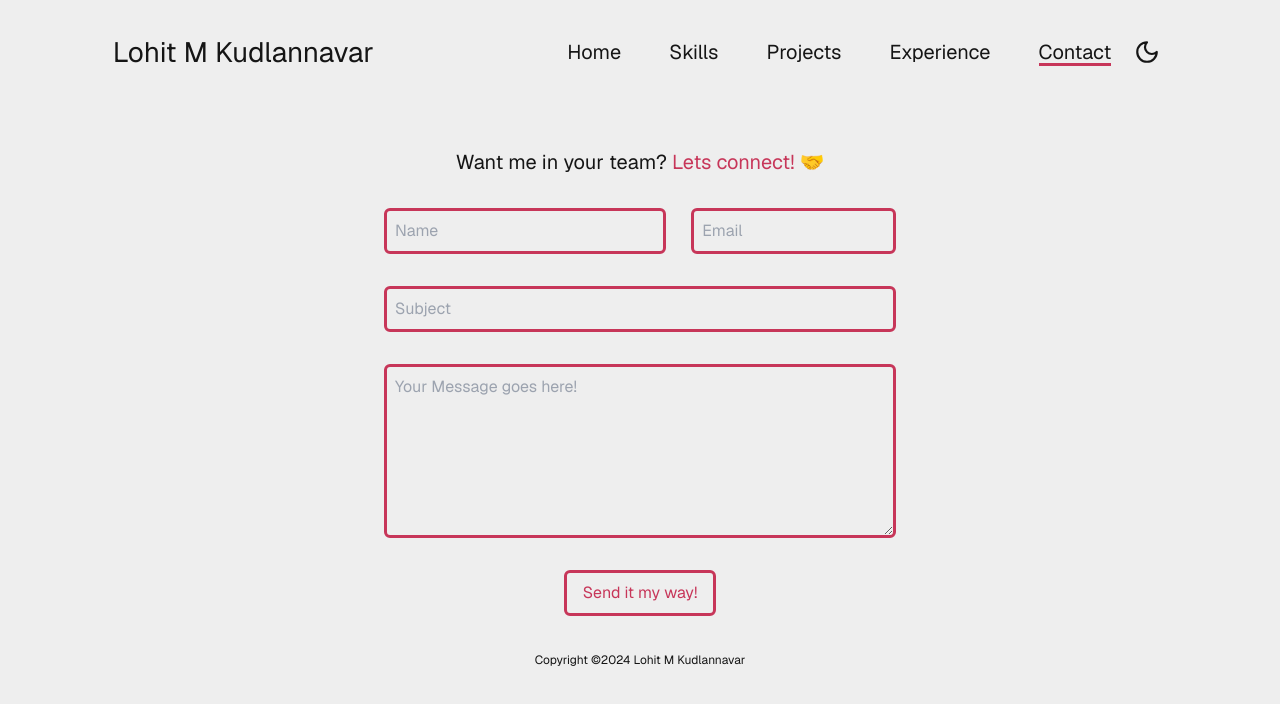
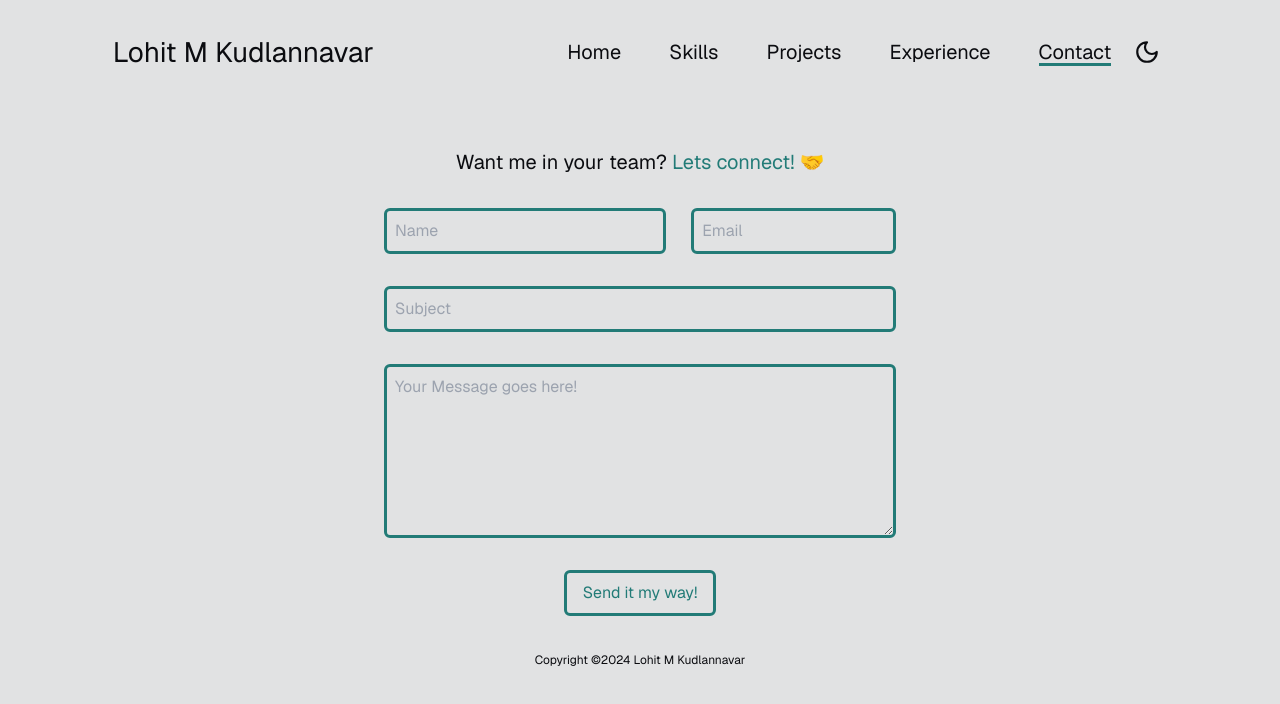
Before and after one commit to Lohit-pro/Portfolio_v2, a Next.js app: page /contact in a window 1280 px wide. Shown: the top 704 px of the page. Built offline with nearby package versions, Linux system fonts and the light colour scheme.

Commit message:
new theme

```diff
--- a/src/app/(routes)/contact/page.tsx
+++ b/src/app/(routes)/contact/page.tsx
@@ -71,7 +71,7 @@ function Contact() {
         </span>
         <div className="flex flex-col md:flex-row md:justify-between w-full">
           <input
-            className={`my-4 md:w-[55%] p-2 border-[3px] hover:shadow-xl shadow-secondary rounded-md outline-none border-secondary focus:dark:border-light focus:border-dark bg-transparent hover:dark:border-light hover:border-dark hover:cursor-pointer transition-all duration-300 ${delay2 ? delay2 : "invisible"}`}
+            className={`my-4 md:w-[55%] p-2 border-[3px] hover:shadow-2xl shadow-secondary rounded-md outline-none border-secondary focus:dark:border-light focus:border-dark bg-transparent hover:dark:border-light hover:border-dark hover:cursor-pointer transition-all duration-300 ${delay2 ? delay2 : "invisible"}`}
             type="text"
             placeholder="Name"
             name="user_name"
@@ -80,7 +80,7 @@ function Contact() {
             required
           />
           <input
-            className={`my-4 md:w-[40%] p-2 border-[3px] hover:shadow-xl shadow-secondary rounded-md outline-none border-secondary focus:dark:border-light focus:border-dark bg-transparent hover:dark:border-light hover:border-dark hover:cursor-pointer transition-all duration-300 ${delay3 ? delay3 : "invisible"}`}
+            className={`my-4 md:w-[40%] p-2 border-[3px] hover:shadow-2xl shadow-secondary rounded-md outline-none border-secondary focus:dark:border-light focus:border-dark bg-transparent hover:dark:border-light hover:border-dark hover:cursor-pointer transition-all duration-300 ${delay3 ? delay3 : "invisible"}`}
             type="email"
             placeholder="Email"
             name="user_email"
@@ -90,7 +90,7 @@ function Contact() {
           />
         </div>
         <input
-          className={`w-full my-4 p-2 border-[3px] hover:shadow-xl shadow-secondary rounded-md outline-none border-secondary focus:dark:border-light focus:border-dark bg-transparent hover:dark:border-light hover:border-dark hover:cursor-pointer transition-all duration-300 ${delay4 ? delay4 : "invisible"}`}
+          className={`w-full my-4 p-2 border-[3px] hover:shadow-2xl shadow-secondary rounded-md outline-none border-secondary focus:dark:border-light focus:border-dark bg-transparent hover:dark:border-light hover:border-dark hover:cursor-pointer transition-all duration-300 ${delay4 ? delay4 : "invisible"}`}
           type="text"
           placeholder="Subject"
           name="subject"
@@ -99,7 +99,7 @@ function Contact() {
           required
         />
         <textarea
-          className={`w-full my-4 p-2 pb-20 md:pb-28 border-[3px] hover:shadow-xl shadow-secondary rounded-md outline-none border-secondary focus:dark:border-light focus:border-dark bg-transparent hover:dark:border-light hover:border-dark hover:cursor-pointer transition-all duration-300 ${delay5 ? delay5 : "invisible"}`}
+          className={`w-full my-4 p-2 pb-20 md:pb-28 border-[3px] hover:shadow-2xl shadow-secondary rounded-md outline-none border-secondary focus:dark:border-light focus:border-dark bg-transparent hover:dark:border-light hover:border-dark hover:cursor-pointer transition-all duration-300 ${delay5 ? delay5 : "invisible"}`}
           placeholder="Your Message goes here!"
           name="message"
           value={message}
@@ -107,7 +107,7 @@ function Contact() {
           required
         />
         <input
-          className={`w-fit my-4 py-2 px-4 border-[3px] hover:shadow-xl shadow-secondary rounded-md outline-none text-secondary hover:text-dark hover:dark:text-light border-secondary focus:dark:border-light focus:border-dark bg-transparent hover:dark:border-light hover:border-dark hover:cursor-pointer transition-all duration-300 ${delay6 ? delay6 : "invisible"}`}
+          className={`w-fit my-4 py-2 px-4 border-[3px] hover:shadow-2xl shadow-secondary rounded-md outline-none text-secondary hover:text-dark hover:dark:text-light border-secondary focus:dark:border-light focus:border-dark bg-transparent hover:dark:border-light hover:border-dark hover:cursor-pointer transition-all duration-300 ${delay6 ? delay6 : "invisible"}`}
           type="submit"
           value="Send it my way!"
           disabled={!name || !userEmail || !message}
--- a/src/app/(routes)/experience/page.tsx
+++ b/src/app/(routes)/experience/page.tsx
@@ -46,7 +46,7 @@ function Experience() {
         {experiences.map((experience, index) => (
           <div
             key={index}
-            className={`experience border-[3px] border-secondary p-2 rounded-lg w-[85%] md:w-[40%] my-4 flex flex-col md:hover:dark:border-light md:hover:border-dark transition-colors duration-300 ${delay[index]}`}
+            className={`experience border-[3px] hover:shadow-2xl shadow-secondary border-secondary p-2 rounded-lg w-[85%] md:w-[40%] my-4 flex flex-col md:hover:dark:border-light md:hover:border-dark transition-colors duration-300 ${delay[index]}`}
           >
             <span className="flex justify-between items-center">
               <div className="role text-secondary md:text-3xl leading-tight">
@@ -77,7 +77,7 @@ function Experience() {
           </div>
         ))}
       </div>
-      <div className="skills_text w-full flex flex-col justify-center items-center text-secondary mb-2 my-2">
+      <div className="skills_text w-full flex flex-col md:flex-row justify-center items-center text-secondary mb-2 my-2">
         Hmm, Could your company name shine here? 🤔&nbsp;{" "}
         <Link href="/contact" className="underline hover:text-blue-500">
           Refer me!
--- a/src/app/_components/HeroSection.tsx
+++ b/src/app/_components/HeroSection.tsx
@@ -27,11 +27,11 @@ function HeroSection() {
           expertise and problem-solving skills to drive success in an
           organization.
         </div>
-        <div className="w-full gap-4 mt-8 md:mt-16 flex justify-center text-start text-xl">
+        <div className="w-full md:gap-8 mt-8 md:my-8 flex justify-center text-start text-xl">
           <Link
             target="_blank"
             href="https://lohit-pro.vercel.app/Resume.pdf"
-            className="flex md:border-[3px] md:border-secondary md:hover:dark:border-light md:hover:border-dark py-2 px-4 text-secondary md:hover:text-dark md:dark:hover:text-light md:hover:cursor-pointer"
+            className="flex md:border-[3px] hover:shadow-2xl shadow-secondary md:border-secondary md:hover:dark:border-light md:hover:border-dark py-2 px-4 text-secondary rounded-sm md:hover:text-dark md:dark:hover:text-light md:hover:cursor-pointer"
           >
             <FileText />
             <div className="ml-1">Resume</div>
@@ -39,7 +39,7 @@ function HeroSection() {
           <Link
             target="_blank"
             href="https://github.com/Lohit-pro"
-            className="flex md:border-[3px] md:border-secondary md:hover:dark:border-light md:hover:border-dark py-2 px-4 text-secondary md:hover:text-dark md:dark:hover:text-light md:hover:cursor-pointer"
+            className="flex md:border-[3px] hover:shadow-2xl shadow-secondary md:border-secondary md:hover:dark:border-light md:hover:border-dark py-2 px-4 text-secondary rounded-sm md:hover:text-dark md:dark:hover:text-light md:hover:cursor-pointer"
           >
             <Github />
             <div className="ml-1">Github</div>
--- a/src/app/_components/ProjectCard.tsx
+++ b/src/app/_components/ProjectCard.tsx
@@ -67,7 +67,7 @@ function ProjectCard({
   return (
     <Link
       href={url || "#"}
-      className="w-full relative md:w-[30%] flex flex-col justify-between items-center my-4 py-4 transition-all duration-300 border-[3px] border-secondary rounded-lg hover:border-dark hover:dark:border-light hover:cursor-pointer"
+      className="w-full relative md:w-[30%] flex flex-col justify-between items-center my-4 py-4 transition-all duration-300 border-[3px] hover:shadow-2xl shadow-secondary border-secondary rounded-lg hover:border-dark hover:dark:border-light hover:cursor-pointer"
     >
       {videoUrl ? (
         <video className="projects_video w-[90%] rounded-lg" controls>
--- a/src/app/_components/SmNavbar.tsx
+++ b/src/app/_components/SmNavbar.tsx
@@ -66,7 +66,7 @@ function SmNavbar() {
       </Link>
       <Link
         className={`${
-          activeTab === "/experience" ? "text-primary" : ""
+          activeTab === "/experience" ? "text-secondary" : ""
         } text-xs flex flex-col justify-center items-center`}
         href="/experience"
       >
--- a/src/app/globals.css
+++ b/src/app/globals.css
@@ -3,20 +3,20 @@
 @tailwind utilities;
 
 ::-webkit-scrollbar {
-  width: 7px;
+  width: 5px;
 }
 
 ::-webkit-scrollbar-track {
-  background-color: #151515;
+  background-color: #0B0C10;
 }
 
 ::-webkit-scrollbar-thumb {
-  background-color: #C73659;
+  background-color: #227B77;
   border-radius: 3px;
 }
 
 ::-webkit-scrollbar-thumb:hover {
-  background-color: #A91D3A;
+  background-color: #227B77;
 }
 
 @keyframes slideInFromLeft {
@@ -105,7 +105,7 @@
   height: 3px;
   bottom: 0;
   left: 0;
-  background-color: #C73659;
+  background-color: #227B77;
   transform-origin: bottom right;
   transition: transform 0.3s ease-out;
 }
--- a/tailwind.config.ts
+++ b/tailwind.config.ts
@@ -10,11 +10,11 @@ const config: Config = {
   theme: {
     extend: {
       colors: {
-        "dark": "#151515",
-        "light": "#EEEEEE",
-        "primary": "#A91D3A",
-        "secondary": "#C73659",
-      }
+        "dark": "#0B0C10",
+        "light": "#E1E2E3",
+        "primary": "#66FCF1",
+        "secondary": "#227B77"
+      },
     },
   },
   plugins: [],
```
